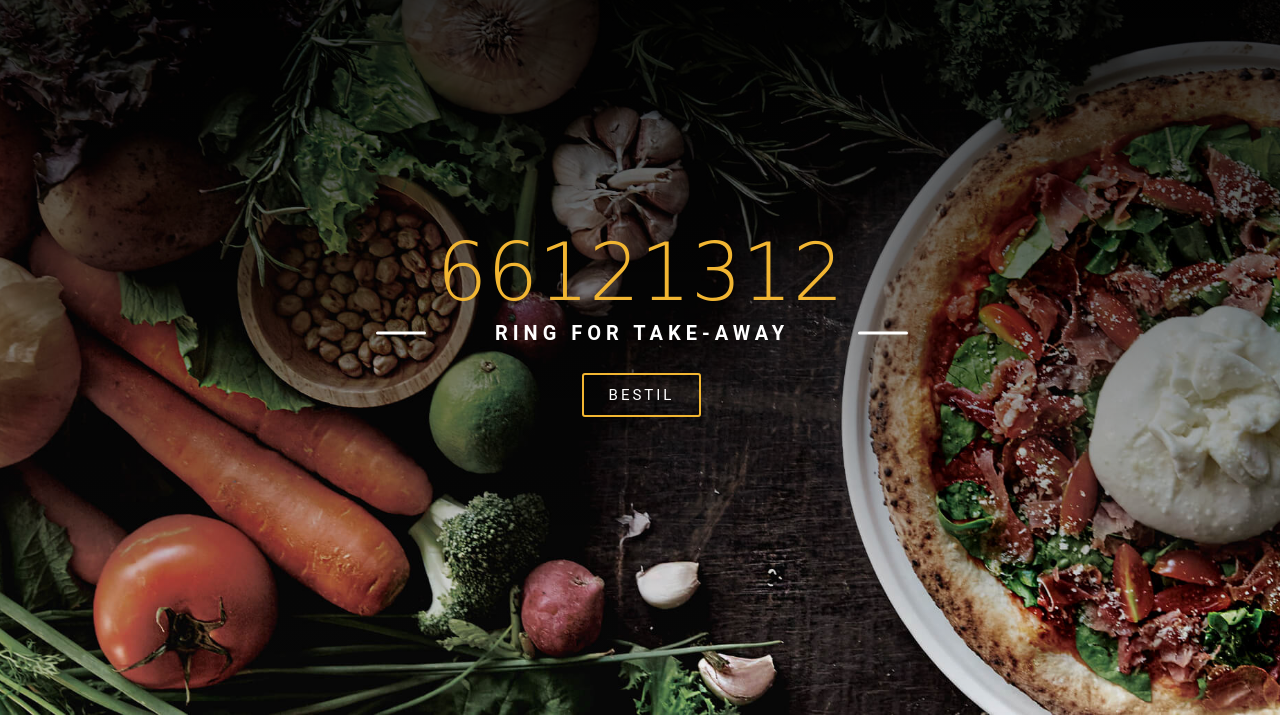
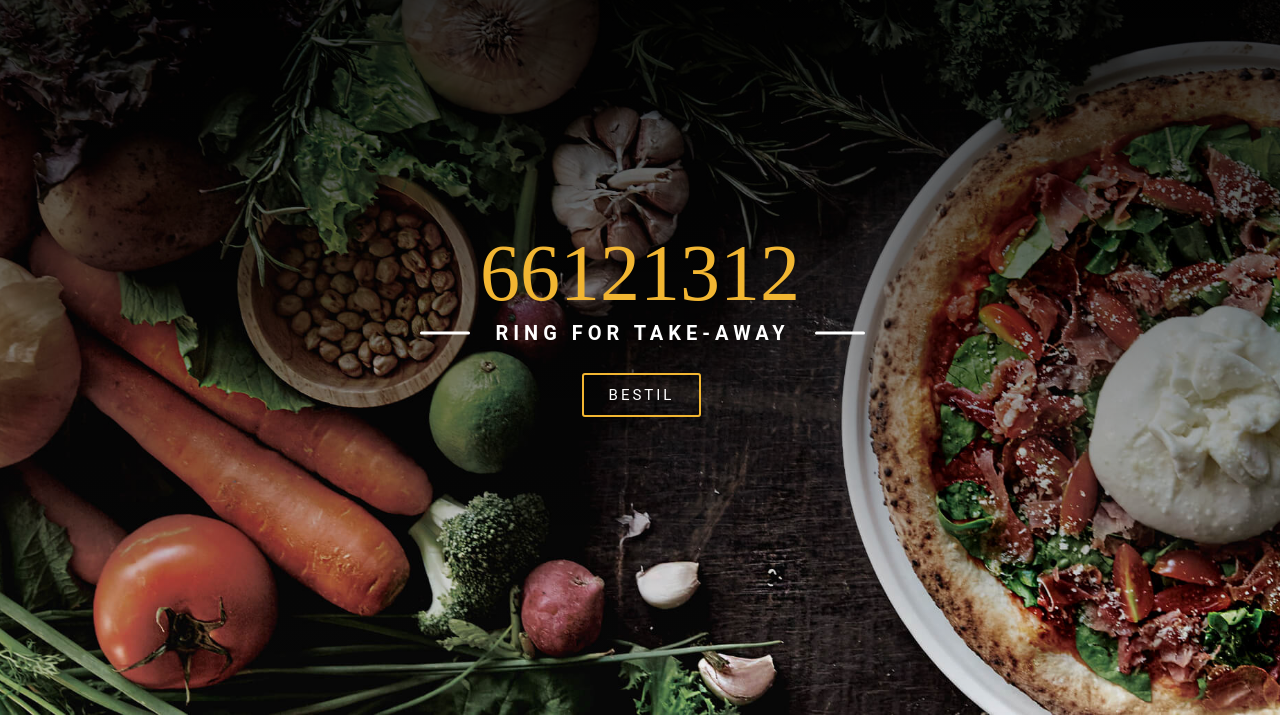
Before and after one commit to thuyduyennguyen/MMD_S2_P4_DTN, a plain HTML site: page index.html in a window 1280 px wide. Shown: the part 85-802 px from the top of the page. Drawn offline with Linux system fonts and the light colour scheme.

Commit message:
5/3: styles.css
Ændring til Times new roman.

```diff
--- a/styles.css
+++ b/styles.css
@@ -22,7 +22,7 @@ body{
     --main-white: #fff;
     --main-font-dark-gray: #4d4d4d;
     --main-footer-bg-color: #141414;
-    --main-font-family: "Cheddar Jack", cursive;
+    --main-font-family: "Times New Roman", cursive;
 }
 
 section{
```
